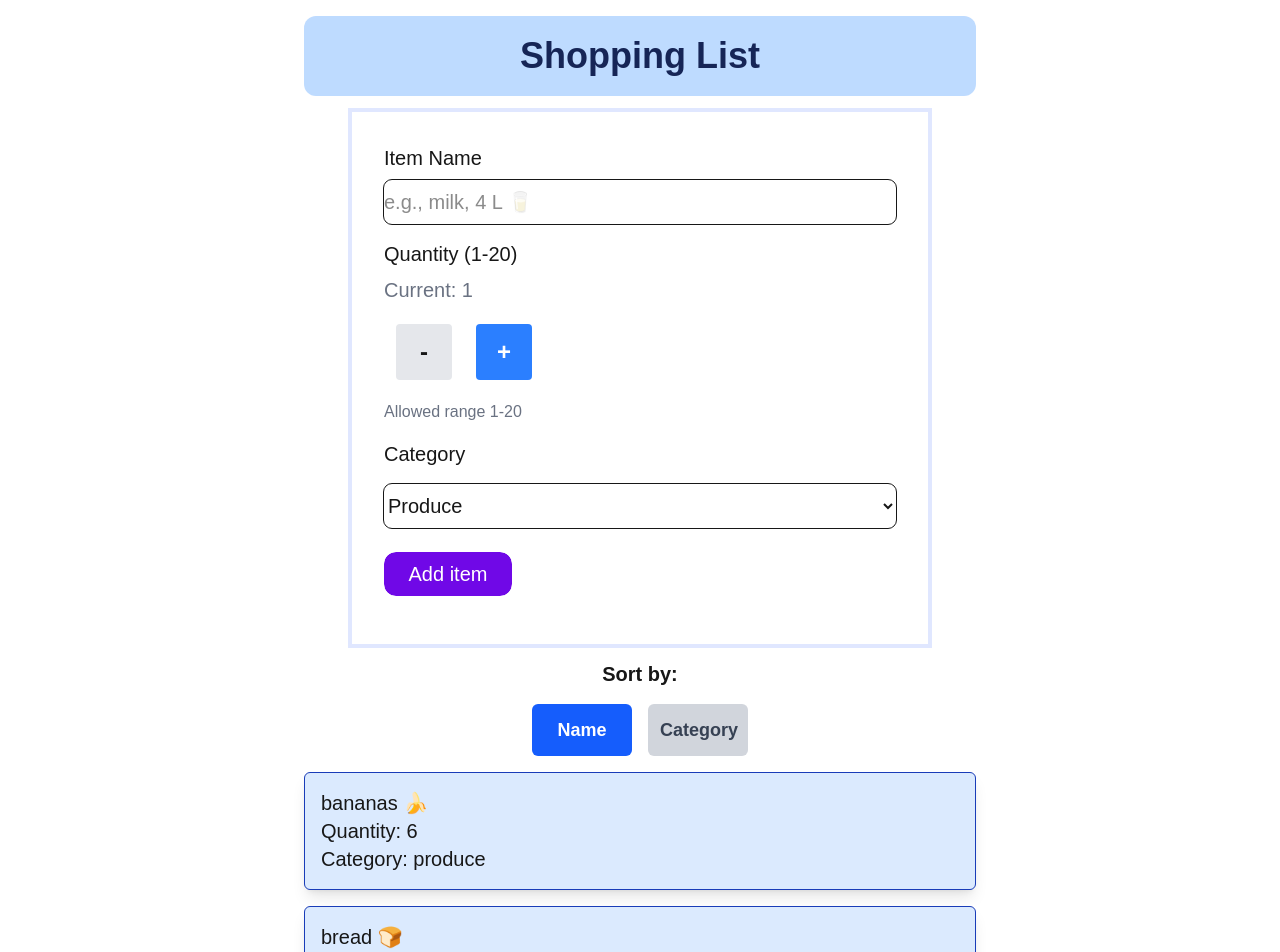
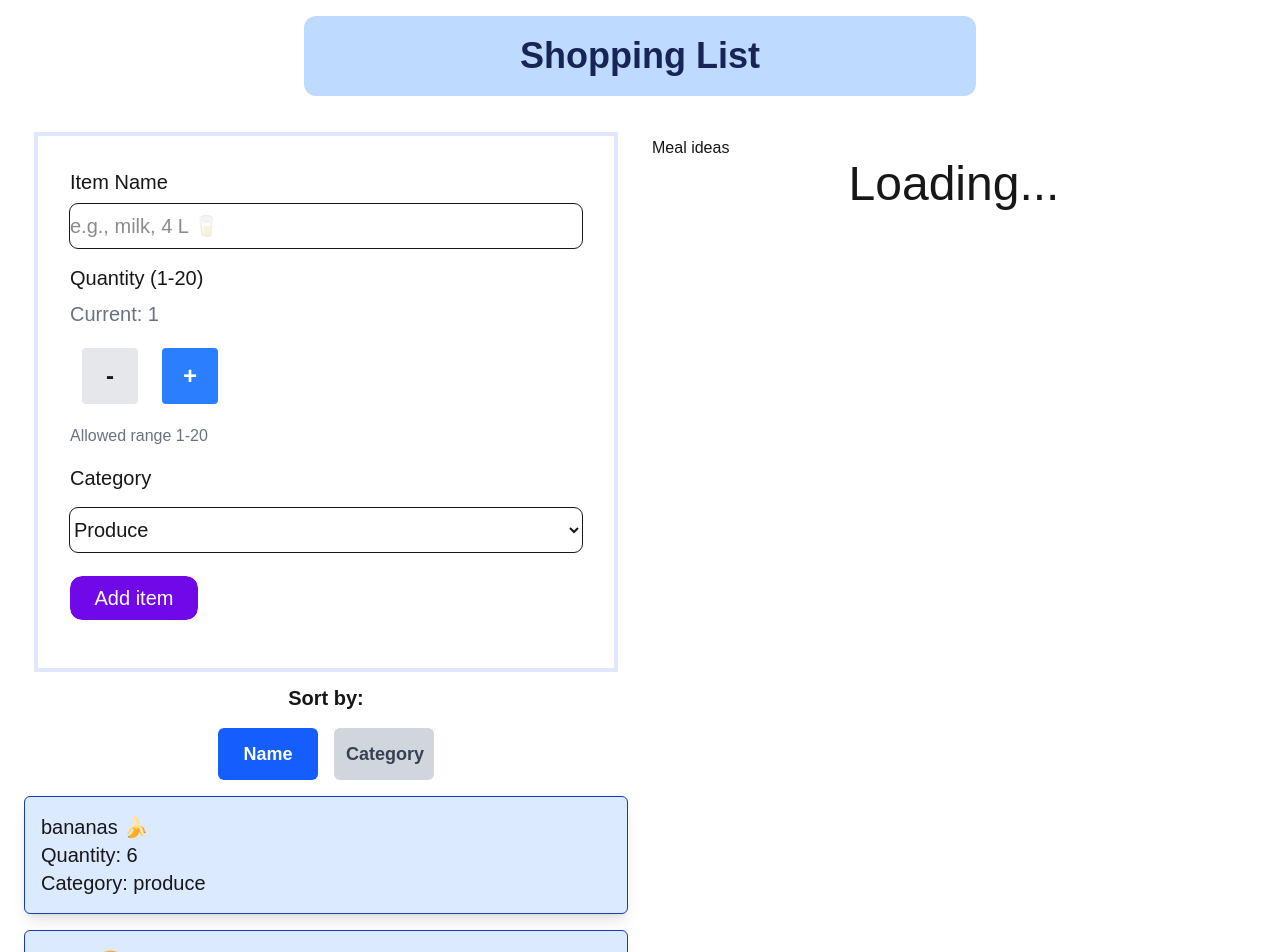
Before and after one commit to Jasleen-Kaur77/cprg306-assignments, a Next.js app: page /week-8 in a window 1280 px wide. Shown: the top 952 px of the page. Built offline with nearby package versions, Linux system fonts and the light colour scheme.

Commit message:
Update Page.js

```diff
--- a/app/page.js
+++ b/app/page.js
@@ -10,6 +10,7 @@ export default function Page() {
       <Link href="/week-5"> - Go to Week 5</Link>
       <Link href="/week-6"> - Go to Week 6</Link>
       <Link href="/week-7"> - Go to Week 7</Link>
+      <Link href="/week-8"> - Go to Week 8</Link>
     </main>
   );
 }
--- a/app/week-8/page.js
+++ b/app/week-8/page.js
@@ -4,11 +4,22 @@ import { useState } from "react";
 import ItemList from "./item-list";
 import NewItem from "./new-item";
 import itemsData from "./items.json";
+import MealIdeas from "./meal-ideas";
 
 export default function Page() {
   const [items, setItems] = useState(itemsData);
+  const [selectedItemName, setSelectedItemName] = useState("");
   const handleAddItem = (newItem) => {
     setItems([...items, newItem]);
+  };
+  const handleItemSelect = (item) => {
+    let cleanName = item.name
+      .split(",")[0]
+      .trim()
+      .replace(/([\u2700-\u27BF]|[\uE000-\uF8FF]|\uD83C[\uDC00-\uDFFF]|\uD83D[\uDC00-\uDFFF]|[\u2011-\u26FF]|\uD83E[\uDD10-\uDDFF])/g, '')
+      .toLowerCase();
+    console.log("🧩 Cleaned ingredient:", cleanName);
+    setSelectedItemName(cleanName);
   };
 
   return (
@@ -16,9 +27,14 @@ export default function Page() {
       <header className="m-4 p-5 bg-blue-200 mx-auto max-w-2xl rounded-xl">
         <h1 className="text-2xl lg:text-4xl font-bold text-center text-blue-950" >Shopping List</h1>
       </header>
-      <section>
-        <NewItem onAddItem={handleAddItem} />
-        <ItemList items={items} />
+      <section className="flex flex-col md:flex-row gap-6 p-6">
+        <div className="md:w-1/2">
+          <NewItem onAddItem={handleAddItem} />
+          <ItemList items={items} onItemSelect={handleItemSelect} />
+        </div>
+        <div className="md:w-1/2">
+          <MealIdeas ingredient={selectedItemName} />
+        </div>
       </section>
     </main>
   );
```
